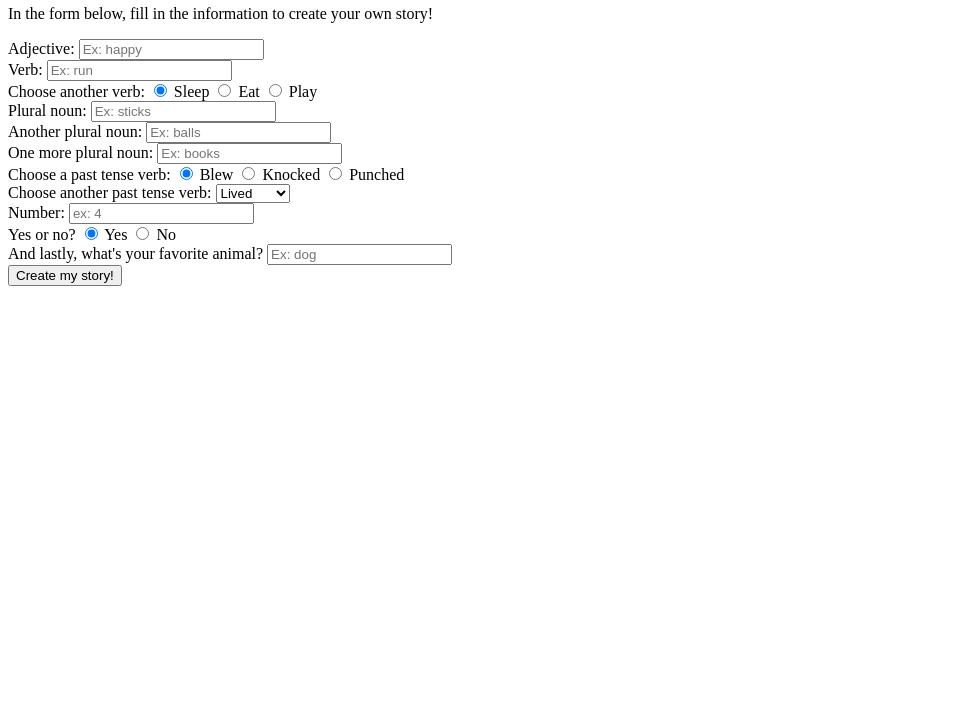
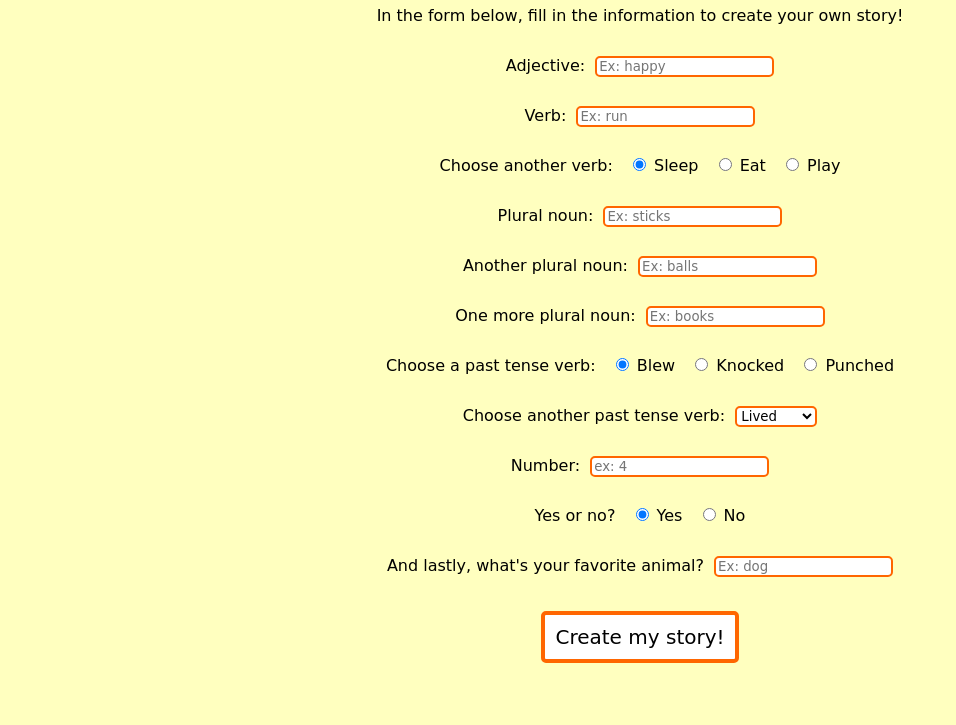
Before and after one commit to rebecca-yee/mad-libs, a plain HTML site: page index.html in a window 1280 px wide. Shown: the part 75-800 px from the top of the page, without its empty margins (0-956 px from the left). Drawn offline with Linux system fonts and the light colour scheme.

Commit message:
Style page

```diff
--- a/style.css
+++ b/style.css
@@ -1,3 +1,64 @@
+body {
+  font-family: "Balsamiq Sans", cursive;
+  background-color: #ffffbf;
+  text-align: center;
+}
+
+header {
+  margin-bottom: 20px;
+}
+
+hr {
+  border: 2px solid rgb(255, 102, 0);
+  width: 50%;
+}
+
+form {
+  line-height: 50px;
+}
+
+input::placeholder {
+  font-family: "Balsamiq Sans", cursive;
+}
+
+input[type="text"],
+input[type="number"],
+select {
+  margin-left: 5px;
+  border-radius: 5px;
+  border: 2px solid rgb(255, 102, 0);
+  font-family: "Balsamiq Sans", cursive;
+  background-color: white;
+}
+
+input[type="radio"] {
+  margin-left: 15px;
+}
+
+input[type="submit"] {
+  border-radius: 5px;
+  border: 4px solid rgb(255, 102, 0);
+  font-family: "Balsamiq Sans", cursive;
+  padding: 10px;
+  background-color: white;
+  font-size: 20px;
+  margin-top: 20px;
+}
+
+article {
+  margin: auto 25%;
+}
+
+article p {
+  font-size: 20px;
+  line-height: 30px;
+}
+
+a {
+  color: rgb(255, 102, 0);
+  font-size: 30px;
+}
+
 span.word {
   font-weight: bold;
 }
```
Also changed, not shown: final.html (+9 -1 lines).
